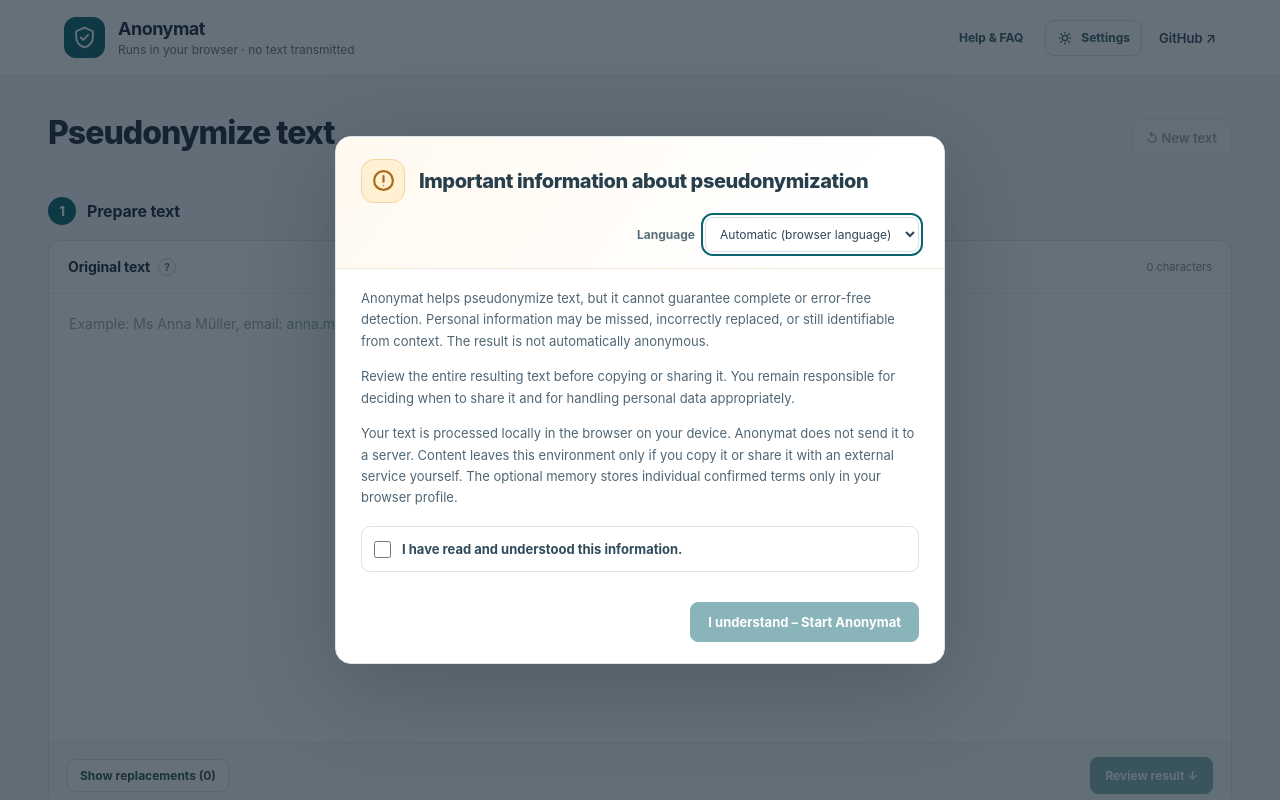
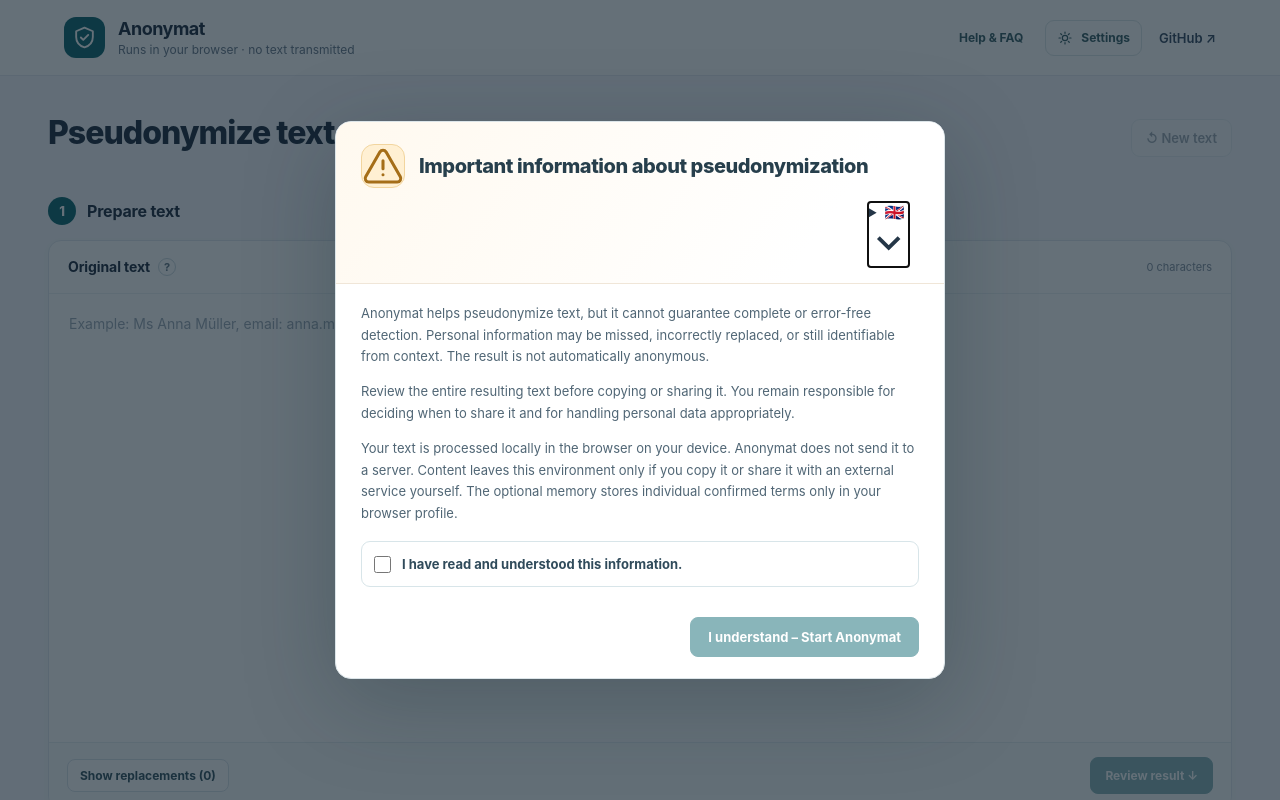
Before and after one commit to Uli-Z/Anonymat, a Svelte app in the folder v2/: page / in a window 1280 px wide. Shown: the top 800 px of the page. Built offline with nearby package versions, Linux system fonts and the light colour scheme.

Commit message:
Simplify first-run warning and move language selection into discreet flag menu

```diff
--- a/v2/src/App.svelte
+++ b/v2/src/App.svelte
@@ -19,6 +19,7 @@
 
   let languagePreference = $state<LanguagePreference>(loadLanguagePreference());
   let language = $derived(resolveLanguage(languagePreference, browserLanguages()));
+  let browserLanguage = $derived(resolveLanguage('auto', browserLanguages()));
   const t = (value:string):string => translate(language,value);
   function setLanguagePreference(value:LanguagePreference):void{
     languagePreference=value;
@@ -48,6 +49,11 @@
   let dateOffsetMode = $state<'random'|'manual'>('random');
   const FIRST_RUN_ACK_KEY = 'anonymat-first-run-ack-v2';
   let firstRunDialog: HTMLDialogElement | undefined;
+  let firstRunLanguageMenu: HTMLDetailsElement | undefined;
+  function chooseFirstRunLanguage(value:LanguagePreference):void{
+    setLanguagePreference(value);
+    if(firstRunLanguageMenu)firstRunLanguageMenu.open=false;
+  }
   let firstRunConfirmed = $state(false);
   function acknowledgeFirstRun():void{
     if(!firstRunConfirmed)return;
@@ -661,6 +667,9 @@
   }
 
   function closeMenuOutside(event: MouseEvent): void {
+    if(firstRunLanguageMenu && event.target instanceof Node && !firstRunLanguageMenu.contains(event.target)){
+      firstRunLanguageMenu.open=false;
+    }
     if (!(event.target instanceof Element)) {
       menu = null;
       quickAction = null;
@@ -758,24 +767,31 @@
   <dialog class="first-run-dialog" bind:this={firstRunDialog} aria-labelledby="first-run-title" aria-describedby="first-run-summary" oncancel={event=>event.preventDefault()}>
     <div class="first-run-header">
       <div class="first-run-heading">
-        <div class="first-run-symbol" aria-hidden="true">
-          <svg viewBox="0 0 24 24" fill="none" stroke="currentColor" stroke-linecap="round" stroke-width="2.1">
-            <circle cx="12" cy="12" r="9"/>
-            <path d="M12 7.7v5.6"/>
-            <circle cx="12" cy="16.8" r=".65" fill="currentColor" stroke="none"/>
-          </svg>
-        </div>
+        <svg class="first-run-symbol" viewBox="0 0 24 24" fill="none" stroke="currentColor" stroke-linecap="round" stroke-linejoin="round" stroke-width="1.75" aria-hidden="true">
+          <path d="M10.3 3.9 2.1 18.1a2 2 0 0 0 1.7 3h16.4a2 2 0 0 0 1.7-3L13.7 3.9a2 2 0 0 0-3.4 0Z"/>
+          <path d="M12 9v4.5M12 17h.01"/>
+        </svg>
         <h2 id="first-run-title">{t("Wichtiger Hinweis zur Pseudonymisierung")}</h2>
       </div>
-      <div class="first-run-language">
-        <label for="first-run-language">{t("Sprache")}</label>
-        <select id="first-run-language" value={languagePreference}
-          onchange={event=>setLanguagePreference(event.currentTarget.value as LanguagePreference)}>
-          <option value="auto">{t('Automatisch (Browsersprache)')}</option>
-          <option value="de">Deutsch</option>
-          <option value="en">English</option>
-        </select>
-      </div>
+      <details class="first-run-language" bind:this={firstRunLanguageMenu}>
+        <summary class="first-run-language-toggle" aria-label={t("Sprache ändern")} title={t("Sprache ändern")}>
+          <span aria-hidden="true">{language==='de'?'🇩🇪':'🇬🇧'}</span>
+          <svg viewBox="0 0 16 16" fill="none" stroke="currentColor" stroke-width="1.5" aria-hidden="true"><path d="m4 6 4 4 4-4"/></svg>
+        </summary>
+        <div class="first-run-language-menu" role="group" aria-label={t("Sprache wählen")}>
+          <div class="first-run-language-caption">{t("Sprache")}</div>
+          <button type="button" class="first-run-language-choice" aria-pressed={languagePreference==='auto'} onclick={()=>chooseFirstRunLanguage('auto')}>
+            <span aria-hidden="true">{browserLanguage==='de'?'🇩🇪':'🇬🇧'}</span>
+            <span>{t(browserLanguage==='de'?'Automatisch (Deutsch)':'Automatisch (Englisch)')}</span>
+          </button>
+          <button type="button" class="first-run-language-choice" aria-pressed={languagePreference==='de'} onclick={()=>chooseFirstRunLanguage('de')}>
+            <span aria-hidden="true">🇩🇪</span><span>Deutsch</span>
+          </button>
+          <button type="button" class="first-run-language-choice" aria-pressed={languagePreference==='en'} onclick={()=>chooseFirstRunLanguage('en')}>
+            <span aria-hidden="true">🇬🇧</span><span>English</span>
+          </button>
+        </div>
+      </details>
     </div>
     <div class="settings-body first-run-body">
       <p id="first-run-summary">{t("Anonymat unterstützt die Pseudonymisierung von Texten, garantiert aber weder eine vollständige noch eine fehlerfreie Erkennung. Persönliche Angaben können übersehen, falsch ersetzt oder durch den Zusammenhang weiterhin erkennbar sein. Das Ergebnis ist nicht automatisch anonym.")}</p>
@@ -1156,9 +1172,9 @@
           <label for="ui-language">{t('Benutzerschnittstelle')}</label>
           <select id="ui-language" value={languagePreference}
             onchange={event=>setLanguagePreference(event.currentTarget.value as LanguagePreference)}>
-            <option value="auto">{t('Automatisch (Browsersprache)')}</option>
-            <option value="de">Deutsch</option>
-            <option value="en">English</option>
+            <option value="auto">{browserLanguage==='de'?'🇩🇪':'🇬🇧'} {t(browserLanguage==='de'?'Automatisch (Deutsch)':'Automatisch (Englisch)')}</option>
+            <option value="de">🇩🇪 Deutsch</option>
+            <option value="en">🇬🇧 English</option>
           </select>
         </div>
       </section>
```
